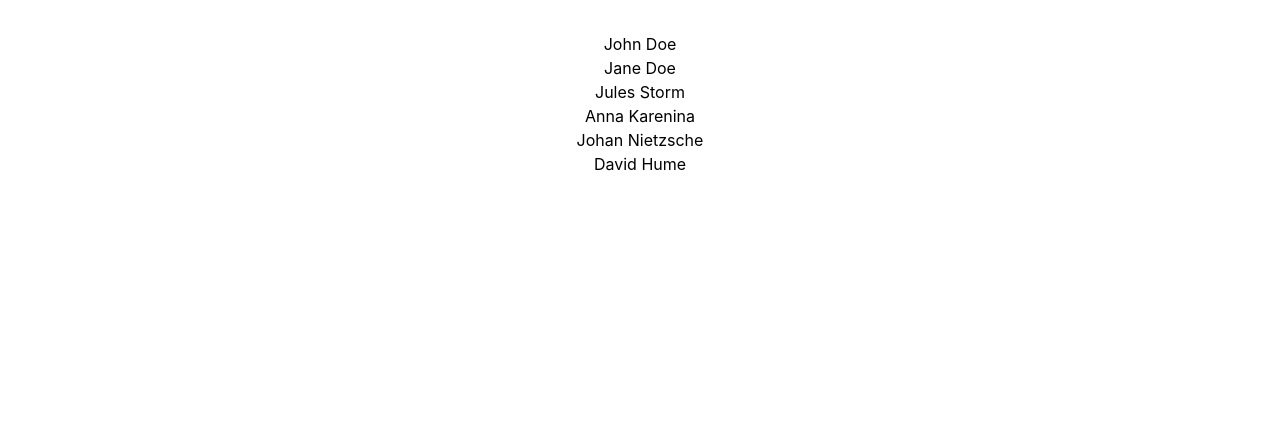
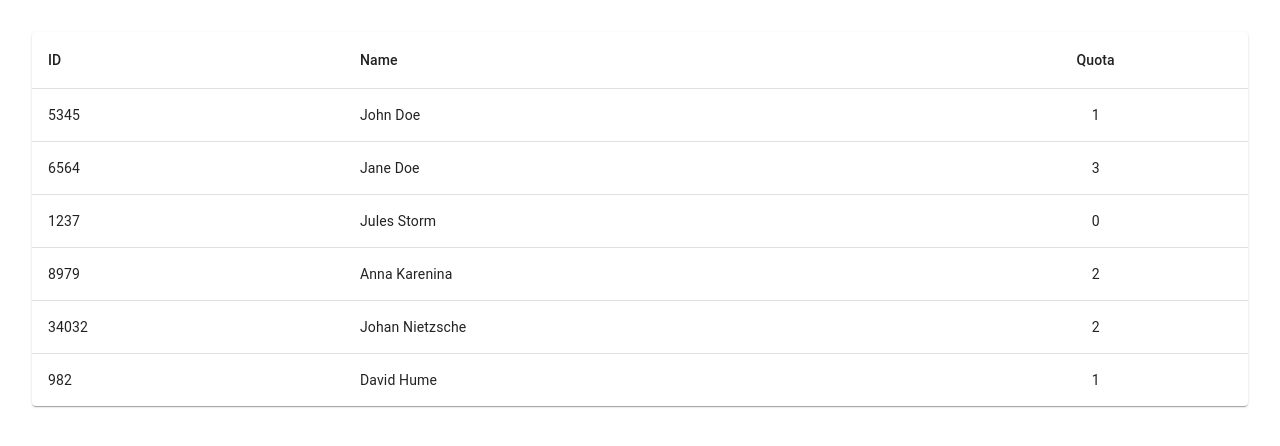
Before and after one commit to v4n3ss4ms/flights, a React (Vite) app: page / in a window 1280 px wide. Shown: the top 446 px of the page. Built offline with nearby package versions, Linux system fonts and the light colour scheme.

Commit message:
feat: subscriber list functionality

```diff
--- a/src/components/subscribers-list/subscribers-list.component.tsx
+++ b/src/components/subscribers-list/subscribers-list.component.tsx
@@ -1,11 +1,97 @@
 import { useSubscribers } from '../../hooks/use-subscribers';
+import {
+  Table,
+  TableBody,
+  TableCell,
+  TableContainer,
+  TableHead,
+  TableRow,
+  Paper,
+} from '@mui/material';
+
+import { useState } from 'react';
+import ToastMsg, { SeverityType } from '../toast-msg/toast-msg.component.tsx';
+import EditQuotaModal from '../edit-quota-modal/modal.component.tsx';
+import { Subscriber } from '../../domain/subscriber.ts';
+
 
 export default function SubscribersList() {
-  const { subscribers } = useSubscribers();
+  const { subscribers, getSubscriberById, updateSubscriberQuota } = useSubscribers();
+
+  const [openModal, setOpenModal] = useState(false);
+  const [openToast, setOpenToast] = useState(false);
+  const [toastSeverity, setToastSeverity] = useState<SeverityType>('success');
+  const [toastMsg, setToastMsg] = useState('');
+  const [selectedSubscriber, setSelectedSubscriber] = useState<Subscriber | null>(null);
+
+  const showErrorToast = () => {
+    setToastSeverity('danger');
+    setToastMsg('Sorry, try later!');
+    setOpenToast(true);
+  };
+
+  const showSuccessToast = (motive: string) => {
+    setToastSeverity('success');
+    setToastMsg(`The quota has been updated!\nThe motive is: ${motive}`); // TODO: I guess the motive should be persisted as well
+    setOpenToast(true);
+  };
+
+  const onClickEditQuota = (id: string): void => {
+    const sub = getSubscriberById(id);
+
+    if (sub === undefined) {
+      showErrorToast();
+    } else {
+      setSelectedSubscriber(sub);
+      setOpenModal(true);
+    }
+  };
+
+  const onSaveQuotaEdited = (id: string, quota: number, motive: string) => {
+    try {
+      updateSubscriberQuota(id, quota);
+      showSuccessToast(motive);
+    } catch {
+      showErrorToast();
+    }
+  };
+
 
   return (
     <>
-      {subscribers.map(sub => <p key={sub.id}>{sub.name}</p>)}
+      <TableContainer component={Paper}>
+        <Table sx={{ minWidth: 650 }} aria-label="simple table">
+          <TableHead>
+            <TableRow>
+              <TableCell>ID</TableCell>
+              <TableCell>Name</TableCell>
+              <TableCell align="center">Quota</TableCell>
+            </TableRow>
+          </TableHead>
+          <TableBody>
+            {subscribers.map((sub) => (
+              <TableRow
+                onClick={() => onClickEditQuota(sub.id)}
+                key={sub.id}
+                sx={{ '&:last-child td, &:last-child th': { border: 0 } }}
+              >
+                <TableCell component="th" scope="row">
+                  {sub.id}
+                </TableCell>
+                <TableCell component="th" scope="row">
+                  {sub.name}
+                </TableCell>
+                <TableCell align="center">{sub.quota}</TableCell>
+              </TableRow>
+            ))}
+          </TableBody>
+        </Table>
+      </TableContainer>
+
+      <ToastMsg isOpen={openToast} setIsOpen={setOpenToast} severity={toastSeverity} msg={toastMsg} />
+
+      <EditQuotaModal isOpen={openModal} setIsOpen={setOpenModal} subscriber={selectedSubscriber}
+                      onSave={onSaveQuotaEdited} />
     </>
   );
 }
```
